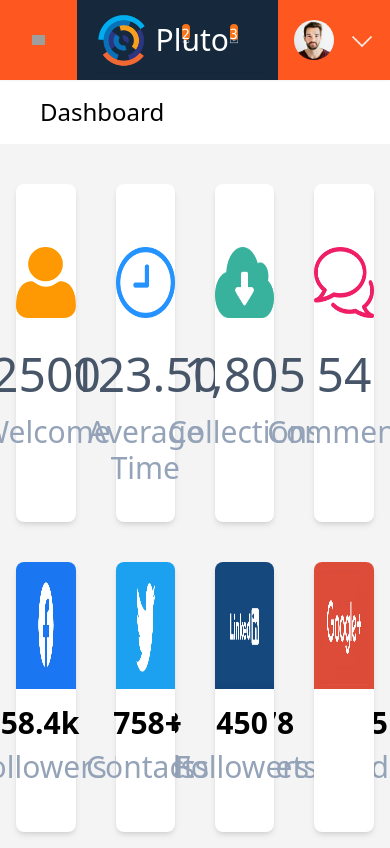
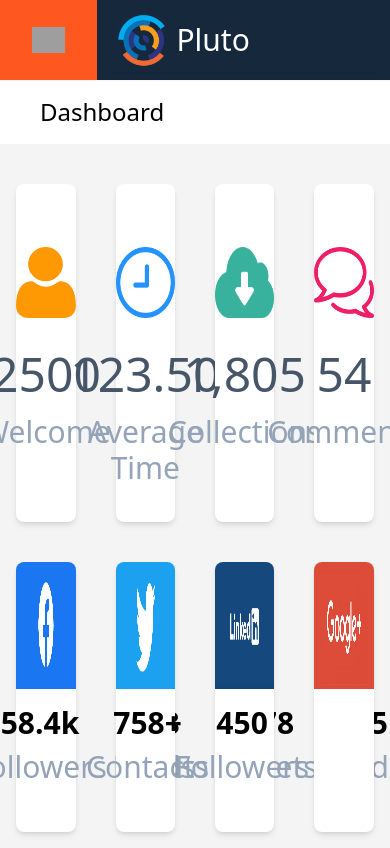
Before and after one commit to HussainSyed268/Firebase-Auth-app, a React (Create React App) app in the folder firebase-react-auth/: page / in a window 390 px wide. Shown: the top 848 px of the page. Built offline with nearby package versions, Linux system fonts and the light colour scheme; no server answers; grey boxes are pictures that could not be loaded.

Commit message:
working on responsiveness

```diff
--- a/firebase-react-auth/src/components/Home/components/Navbar.jsx
+++ b/firebase-react-auth/src/components/Home/components/Navbar.jsx
@@ -39,7 +39,7 @@ const Navbar = (props) => {
                     <img src={logo} width={55} height={50} alt='logo' />
                     <h1 className='text-3xl mx-2 py-3 font-sans'>Pluto</h1>
                 </div>
-                <div className='flex '>
+                <div className='flex hidden sm:flex'>
                     <div className='flex my-2'>
                         <button ><img src={notif} width={25} height={25} alt='notification' /></button>
                         <div className=' relative h-4 w-4 rounded-full bg-orange-500 right-2 bottom-2 text-sm'>2</div>
@@ -53,7 +53,7 @@ const Navbar = (props) => {
                     </div>
                 </div>
             </div>
-            <div className="flex  bg-[#fe571f] justify-center items-center h-full px-4 sm:hidden lg:flex">
+            <div className="flex  bg-[#fe571f] justify-center items-center h-full px-4 hidden lg:flex">
                 <button className='flex' onClick={toggleDropdown}>
                     <div className="h-10 w-16 bg-cover bg-center bg-man rounded-full">
                     </div>
```
